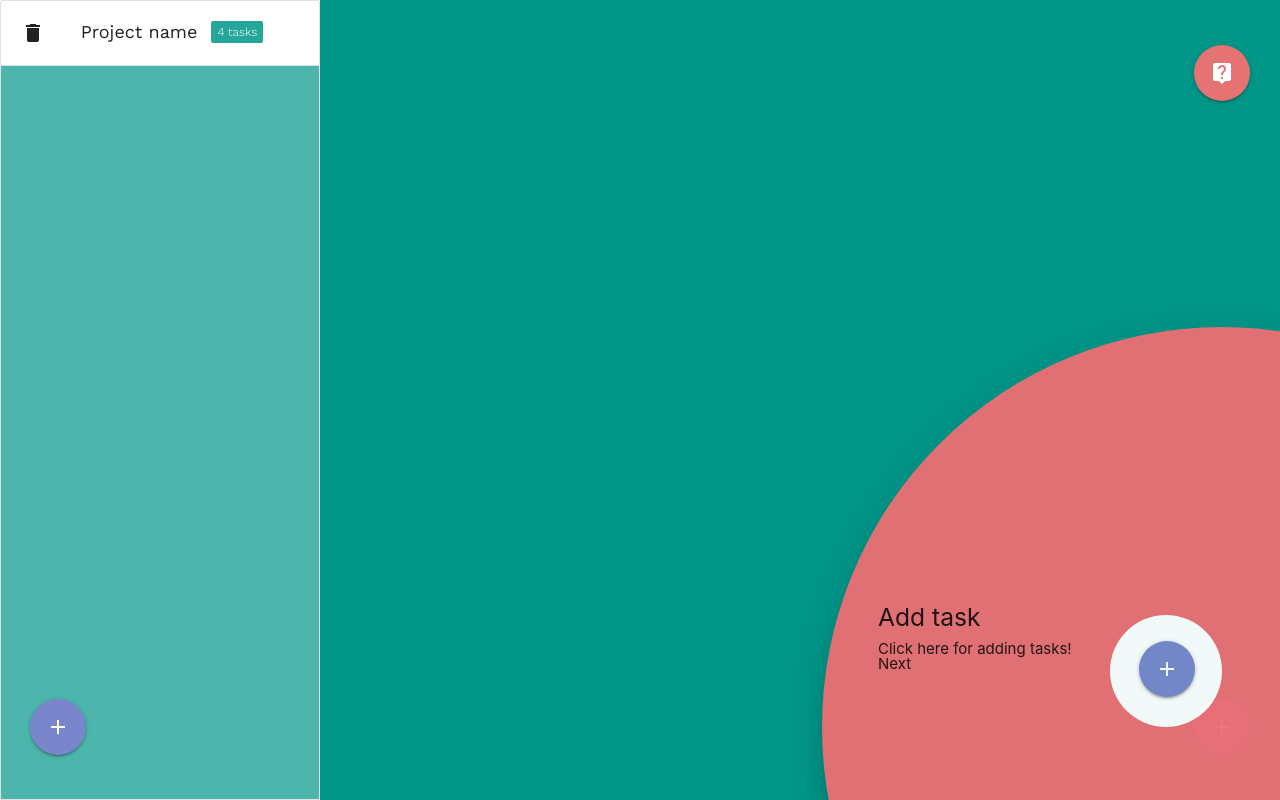
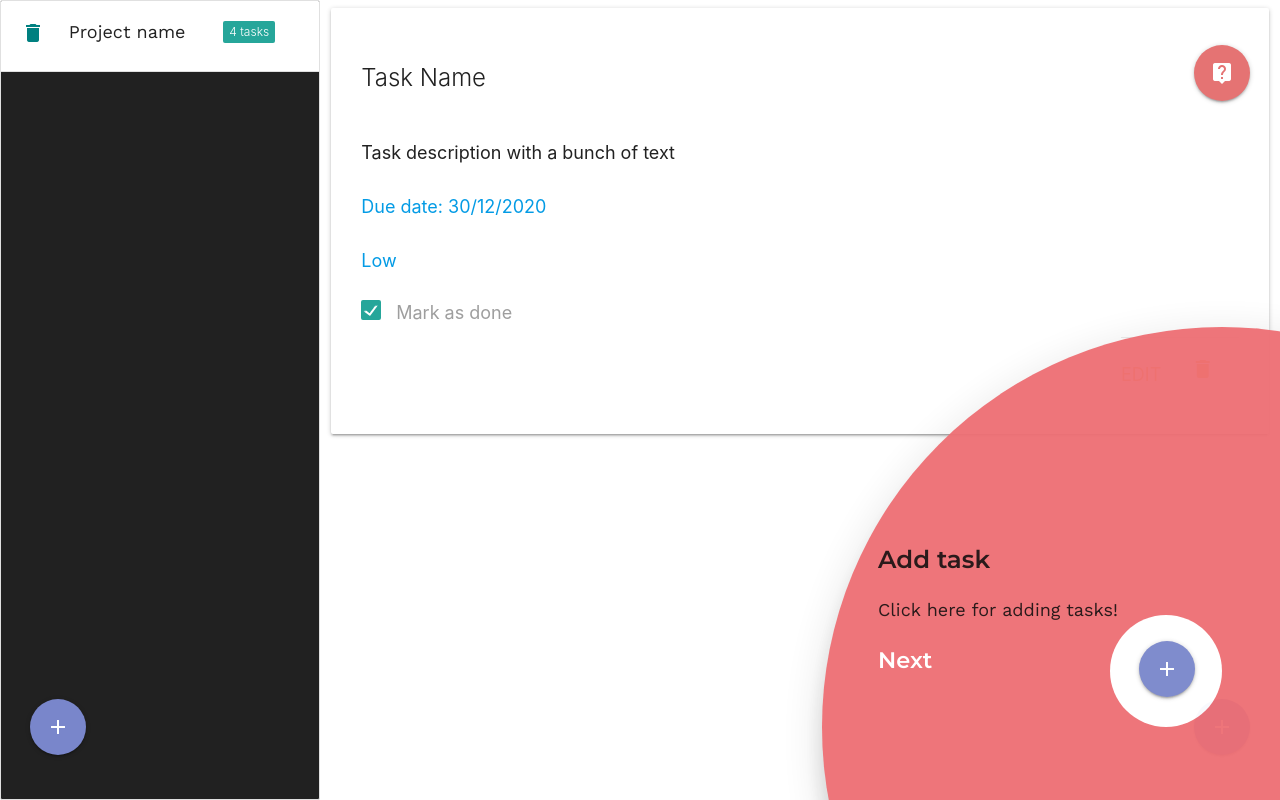
Before and after one commit to tomigm/todo_list, a plain HTML site: page index.html in a window 1280 px wide. Both pictures are taken after a click on the link "live_help". Drawn offline with nearby package versions, Linux system fonts and the light colour scheme.

Commit message:
Finished first styling

```diff
--- a/assets/styles/style.css
+++ b/assets/styles/style.css
@@ -27,6 +27,11 @@
 
 }
 
+#delProj {
+    color: teal;
+    cursor: pointer;
+}
+
 .projectList .project span.badge.new {
     right: 0;
 }
@@ -42,6 +47,37 @@
     left: 2em;
 }
 
+
+
+.taskList {
+    overflow: scroll;
+}
+
+
+
+
+.taskList .card-content {
+    padding: 2em 2em;
+    display: flex;
+    flex-direction: column;
+}
+
+.taskList .card-content .card-action {
+    align-self: flex-end;
+    font-size: 1.3rem;
+}
+
+.taskList .card-content> p, a, label > span  {
+    font-size: 1.2rem;
+}
+
+.taskList .card-content>label > span  {
+    font-size: 1.2rem;
+}
+
+.taskList .card-content>* {
+    padding: 1em 0
+}
 
 
 #taskListBtn {
@@ -66,3 +102,24 @@
     margin-bottom: 0;
 
 }
+
+.tap-target-content > h5 {
+    font-family: Montserrat;
+    font-weight: 600;
+}
+
+.tap-target-content > p {
+    font-size: 1.2rem;
+    padding: 1em 0;
+    font-family: Work Sans;
+}
+
+.tap-target-content > .next  {
+    font-size: 1.5rem;
+    cursor: pointer;
+    color: white;
+    font-weight: 600;
+    font-family: Montserrat;
+    padding-top: 0.5em;
+    margin-left: auto;
+}
--- a/index.html
+++ b/index.html
@@ -17,11 +17,11 @@
 
 <div class="wrapper row ">
 
-   <section class="projectList col s3 collection teal lighten-2">
+   <section class="projectList col s3 collection  grey darken-4">
       <div class="row project collection-item">
 
-         <i class="material-icons">delete</i>
-         <apan class="name">Project name </span>
+         <a href ="#"><i class="material-icons" id="delProj">delete</i></a>
+         <span class="name">Project name </span>
          <span class="new badge" data-badge-caption="tasks">4</span>
       </div>
 
@@ -29,25 +29,51 @@
       <a class="btn-floating btn-large waves-effect waves-light indigo lighten-2 modal-trigger" href="#projectModal" id="projectListBtn" ><i class="material-icons">add</i></a>
    </section>
 
-   <section class="taskList col s9 teal ">
+   <section class="taskList col s9">
+
+      <div class="row task">
+         <div class="col s12">
+            <div class="card">
+               <div class="card-content">
+                  <span class="card-title name">Task Name</span>
+                  <p class="description">Task description with a bunch of text </p>
+                  <a class ="dueDate">Due date: 30/12/2020</a>
+                  <a class="priority">Low</a>
+                  <label>
+                     <input type="checkbox" class="filled-in" checked="checked">
+                     <span>Mark as done</span>
+                   </label>
+               <div class="card-action">
+                  <a href="#">EDIT</a>
+                  <a href="#"><i class="material-icons">delete</i></a>
+               </div>
+               </div>
+            </div>
+         </div>
+
+
+      </div>
+
       <a class="btn-floating btn-large waves-effect waves-light red lighten-2" id="helpBtn"  ><i class="material-icons">live_help</i></a>
 
-      <a class="btn-floating btn-large waves-effect waves-light indigo lighten-2" id="taskListBtn"><i class="material-icons">add</i></a>
+      <a class="btn-floating btn-large waves-effect waves-light indigo lighten-2 modal-trigger" href="#taskModal" id="taskListBtn"><i class="material-icons">add</i></a>
    </section>
+
+<!--modals-->
 
    <div id="projectModal" class="modal">
       <div class="modal-content">
         <h4>Add project</h4>
         <div class="row">
          <div class="input-field col s12">
-            <input placeholder="Placeholder" id="project_title" type="text" class="validate">
+            <input placeholder="Example: 'X client landing page'" id="project_title" type="text" class="validate">
             <label for="project_title">Project title</label>
          </div>
        </div>
        <div class="row">
          <div class="input-field col s12">
-           <textarea id="textarea2" class="materialize-textarea" data-length="120"></textarea>
-           <label for="textarea2">Project description</label>
+           <textarea id="projectDescription" class="materialize-textarea" data-length="120"></textarea>
+           <label for="projectDescription">Project description</label>
          </div>
        </div>
       </div>
@@ -56,7 +82,44 @@
       </div>
     </div>
 
-    <!--aaaaaa-->
+    <div id="taskModal" class="modal">
+      <div class="modal-content">
+        <h4>Add Task</h4>
+        <div class="row">
+         <div class="input-field col s12">
+            <input placeholder="Example: 'Code CSS'" id="task_title" type="text" class="validate">
+            <label for="task_title">Task Title</label>
+         </div>
+       </div>
+       <div class="row">
+         <div class="input-field col s12">
+           <textarea id="taskDescription" class="materialize-textarea" data-length="120"></textarea>
+           <label for="taskDescription">Task description</label>
+         </div>
+       </div>
+       <div class="row">
+         <div class="input-field col s12">
+            <input type="text" class="datepicker" id="dueDate">
+           <label for="dueDate">Due date</label>
+         </div>
+       </div>
+       <div class="row">
+         <div class="input-field col s12">
+            <select>
+            <option value="1">Low</option>
+            <option value="2">Medium</option>
+            <option value="3">High</option>
+            </select>
+            <label>Task Priority</label>
+         </div>
+       </div>
+      </div>
+      <div class="modal-footer">
+        <a href="#!" class="modal-close waves-effect waves-green btn indigo lighten-2">Add task</a>
+      </div>
+    </div>
+
+    <!--tap targets-->
     <div class="tap-target" data-target="taskListBtn" >
       <div class="tap-target-content">
         <h5>Add task</h5>
@@ -64,7 +127,7 @@
         <div class="next" id ="nextHelp">Next</div>
 
       </div>
-      <div class="tap-target-wave tap-target-origin" style="top: 360px; left: 360px; width: 80px; height: 80px;"> <a class="btn-floating btn-large waves-effect waves-light indigo lighten-2 taskListBtnM" id="taskListBtn"><i class="material-icons">add</i></a>
+      <div class="tap-target-wave tap-target-origin" style="top: 360px; left: 360px; width: 80px; height: 80px;"> <a class="btn-floating btn-large waves-effect waves-light indigo lighten-2 taskListBtnM modal-trigger" href="#taskModal" id="taskListBtn"><i class="material-icons">add</i></a>
       </div>
     </div>
 
--- a/main.js
+++ b/main.js
@@ -1 +1 @@
-!function(e){var t={};function n(r){if(t[r])return t[r].exports;var o=t[r]={i:r,l:!1,exports:{}};return e[r].call(o.exports,o,o.exports,n),o.l=!0,o.exports}n.m=e,n.c=t,n.d=function(e,t,r){n.o(e,t)||Object.defineProperty(e,t,{enumerable:!0,get:r})},n.r=function(e){"undefined"!=typeof Symbol&&Symbol.toStringTag&&Object.defineProperty(e,Symbol.toStringTag,{value:"Module"}),Object.defineProperty(e,"__esModule",{value:!0})},n.t=function(e,t){if(1&t&&(e=n(e)),8&t)return e;if(4&t&&"object"==typeof e&&e&&e.__esModule)return e;var r=Object.create(null);if(n.r(r),Object.defineProperty(r,"default",{enumerable:!0,value:e}),2&t&&"string"!=typeof e)for(var o in e)n.d(r,o,function(t){return e[t]}.bind(null,o));return r},n.n=function(e){var t=e&&e.__esModule?function(){return e.default}:function(){return e};return n.d(t,"a",t),t},n.o=function(e,t){return Object.prototype.hasOwnProperty.call(e,t)},n.p="",n(n.s=0)}([function(e,t,n){"use strict";n.r(t),document.addEventListener("DOMContentLoaded",(function(){var e=document.querySelectorAll(".tap-target");M.TapTarget.init(e)}));var r=e=>{var t,n=document.querySelectorAll(".tap-target"),r=e,o=--e;o>=0&&((t=M.TapTarget.getInstance(n[o])).close(),t.destroy()),(t=M.TapTarget.getInstance(n[r])).open()};M.AutoInit();const o=document.getElementById("helpBtn"),u=document.getElementById("nextHelp");o.addEventListener("click",(function(){r(0)})),u.addEventListener("click",(function(){r(1)})),console.log("hola")}]);
+!function(e){var t={};function n(r){if(t[r])return t[r].exports;var o=t[r]={i:r,l:!1,exports:{}};return e[r].call(o.exports,o,o.exports,n),o.l=!0,o.exports}n.m=e,n.c=t,n.d=function(e,t,r){n.o(e,t)||Object.defineProperty(e,t,{enumerable:!0,get:r})},n.r=function(e){"undefined"!=typeof Symbol&&Symbol.toStringTag&&Object.defineProperty(e,Symbol.toStringTag,{value:"Module"}),Object.defineProperty(e,"__esModule",{value:!0})},n.t=function(e,t){if(1&t&&(e=n(e)),8&t)return e;if(4&t&&"object"==typeof e&&e&&e.__esModule)return e;var r=Object.create(null);if(n.r(r),Object.defineProperty(r,"default",{enumerable:!0,value:e}),2&t&&"string"!=typeof e)for(var o in e)n.d(r,o,function(t){return e[t]}.bind(null,o));return r},n.n=function(e){var t=e&&e.__esModule?function(){return e.default}:function(){return e};return n.d(t,"a",t),t},n.o=function(e,t){return Object.prototype.hasOwnProperty.call(e,t)},n.p="",n(n.s=0)}([function(e,t,n){"use strict";n.r(t),document.addEventListener("DOMContentLoaded",(function(){var e=document.querySelectorAll(".tap-target");M.TapTarget.init(e)}));var r=e=>{var t,n=document.querySelectorAll(".tap-target"),r=e,o=--e;o>=0&&((t=M.TapTarget.getInstance(n[o])).close(),t.destroy()),(t=M.TapTarget.getInstance(n[r])).open()};M.AutoInit();const o=document.getElementById("helpBtn"),u=document.getElementById("nextHelp");o.addEventListener("click",(function(){r(0)})),u.addEventListener("click",(function(){r(1)}))}]);
```
